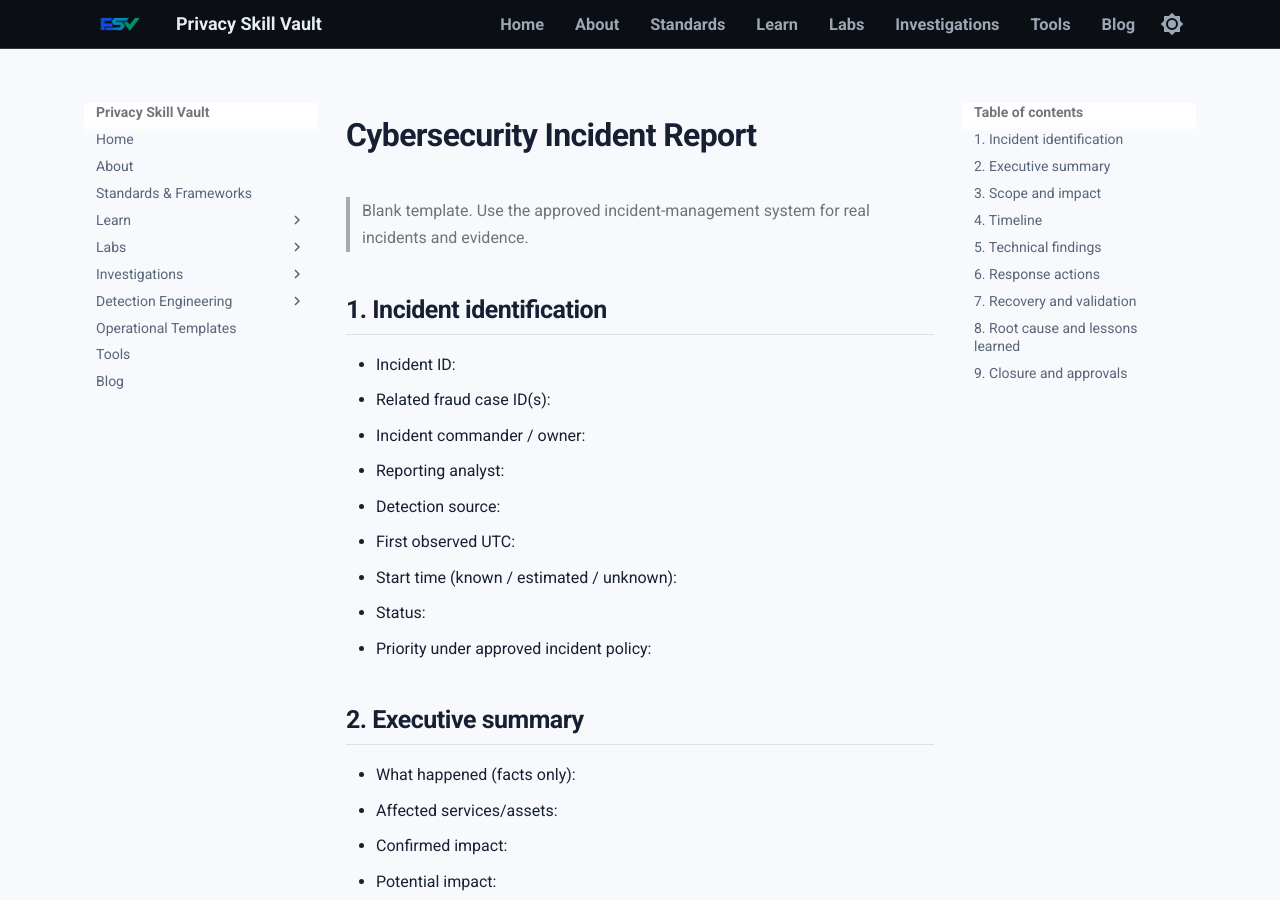
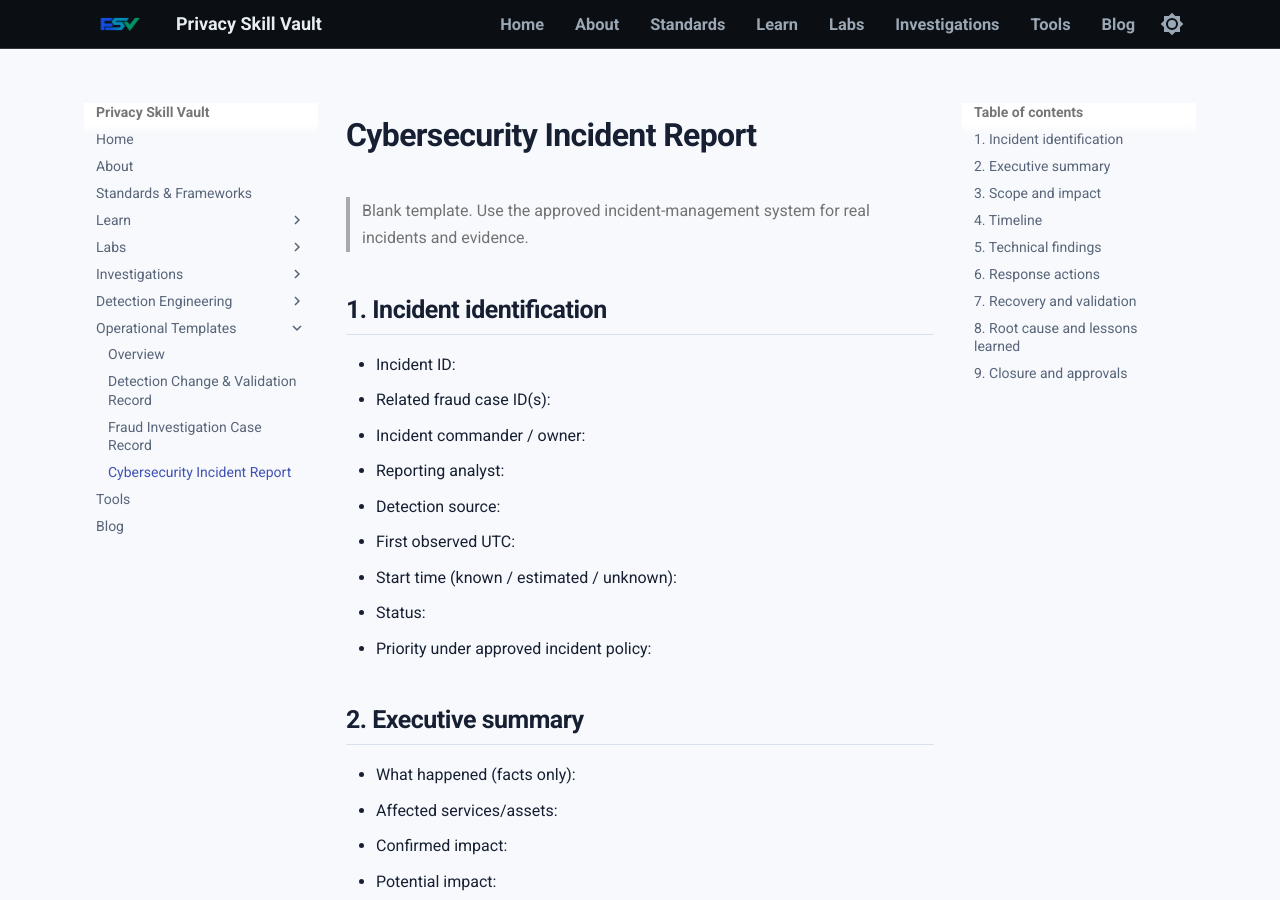
Before and after one commit to PrivacySkillVault/privacyskillvault.github.io, an MkDocs documentation site: the page built from docs/operational-templates/incident-report.md, in a window 1280 px wide and 900 px high. Built offline with MkDocs 1.6.1 and Material for MkDocs 9.7.7, drawn with Linux system fonts in a browser that asks for light colours.

Commit message:
Add operational templates to navigation

```diff
--- a/mkdocs.yml
+++ b/mkdocs.yml
@@ -80,6 +80,10 @@ nav:
       - Synthetic Test Fixtures: detection-engineering/fixtures/README.md
       - PowerShell Encoded Command: detection-engineering/windows-powershell-encoded-command.md
       - Local Administrators Group Change: detection-engineering/windows-local-admin-membership.md
-  - Operational Templates: operational-templates/index.md
+  - Operational Templates:
+      - Overview: operational-templates/index.md
+      - Detection Change & Validation Record: operational-templates/detection-change-record.md
+      - Fraud Investigation Case Record: operational-templates/fraud-case-record.md
+      - Cybersecurity Incident Report: operational-templates/incident-report.md
   - Tools: tools/index.md
   - Blog: blog/index.md
```
